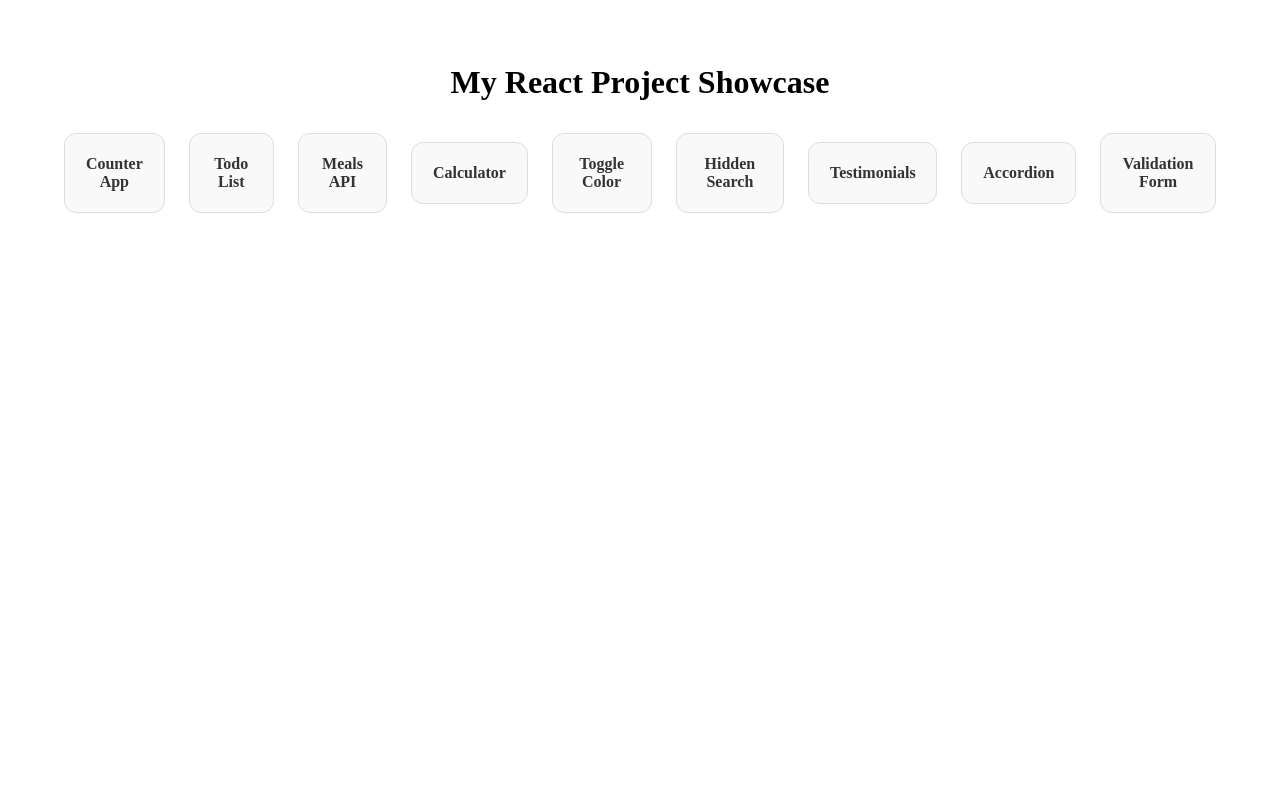
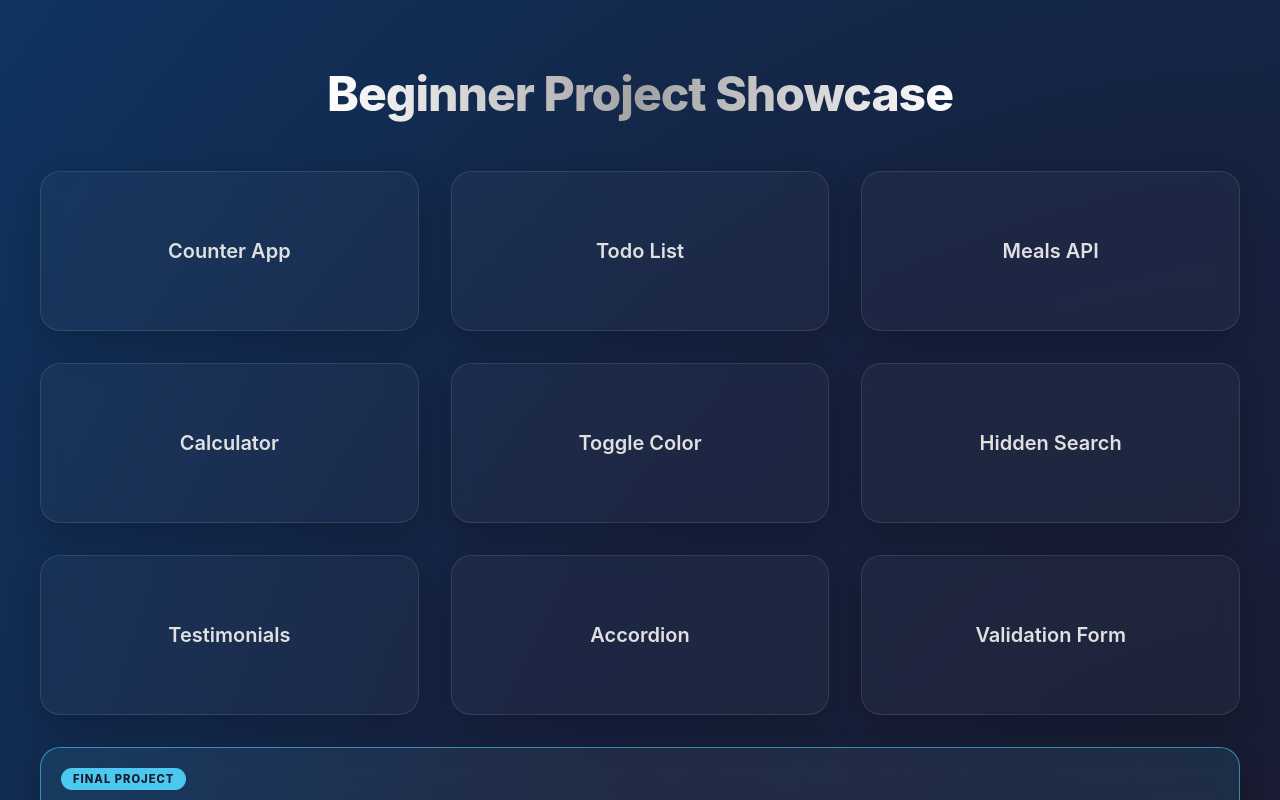
Before and after one commit to Frankuccino/react-project-demos, a React (Vite) app: page / in a window 1280 px wide. Built offline with nearby package versions, Linux system fonts and the light colour scheme; a web font is replaced by a local one.

Commit message:
Polished Application with complete rotues and final project route linked, ready for deployment

```diff
--- a/src/App.jsx
+++ b/src/App.jsx
@@ -1,6 +1,7 @@
 import { BrowserRouter as Router, Routes, Route, Link } from "react-router-dom";
 // import { useId } from "react";
 import "./index.css";
+import styles from "../src/styles/home.module.css";
 
 // Components
 import Counter from "./components/Counter";
@@ -54,39 +55,49 @@ function Home() {
     { title: "Testimonials", path: "/testimonials" },
     { title: "Accordion", path: "/accordion" },
     { title: "Validation Form", path: "/form" },
+    {
+      title: "Products Filter",
+      path: "https://react-products-filtering.vercel.app/",
+      isExternal: true,
+    },
   ];
 
   return (
-    <main style={{ padding: "4rem", textAlign: "center" }}>
-      <h1>My React Project Showcase</h1>
-      <div
-        style={{
-          display: "flex",
-          justifyContent: "center",
-          alignItems: "center",
-          gap: "1.5rem",
-          marginTop: "2rem",
-        }}
-      >
-        {projects.map((p) => (
-          <Link key={p.path} to={p.path} style={cardStyle}>
-            {p.title}
-          </Link>
-        ))}
+    <main className={styles.homeWrapper}>
+      <h1 className={styles.title}>Beginner Project Showcase</h1>
+
+      <div className={styles.grid}>
+        {projects.map((p) => {
+          // Determine classes: always 'card', add 'finalProject' if it's external
+          const cardClasses = p.isExternal
+            ? `${styles.card} ${styles.finalProject}`
+            : styles.card;
+
+          if (p.isExternal) {
+            return (
+              <a
+                key={p.path}
+                href={p.path}
+                className={cardClasses}
+                target="_blank"
+                rel="noopener noreferrer"
+              >
+                <div className={styles.badge}>Final Project</div>
+                {p.title}
+                <span className={styles.externalIcon}>↗</span>
+              </a>
+            );
+          }
+
+          return (
+            <Link key={p.path} to={p.path} className={cardClasses}>
+              {p.title}
+            </Link>
+          );
+        })}
       </div>
     </main>
   );
 }
 
-const cardStyle = {
-  padding: "1.3rem",
-  border: "1px solid #ddd",
-  borderRadius: "12px",
-  textDecoration: "none",
-  color: "#333",
-  background: "#f9f9f9",
-  fontWeight: "bold",
-  transition: "transform 0.2s",
-};
-
 export default App;
--- /dev/null
+++ b/src/styles/home.module.css
@@ -0,0 +1,109 @@
+.homeWrapper {
+  min-height: 100vh;
+  display: flex;
+  flex-direction: column;
+  align-items: center;
+  justify-content: center;
+  /* Premium Dark/Deep Gradient */
+  background: radial-gradient(
+    circle at bottom right,
+    #1a1a2e 0%,
+    #16213e 50%,
+    #0f3460 100%
+  );
+  padding: 4rem 2rem;
+  font-family:
+    "Inter",
+    -apple-system,
+    sans-serif;
+}
+
+.title {
+  color: #ffffff;
+  font-size: 3rem;
+  font-weight: 800;
+  margin-bottom: 3rem;
+  letter-spacing: -1px;
+  background: linear-gradient(to right, #fff, #a2a2a2, #fff);
+  -webkit-background-clip: text;
+  -webkit-text-fill-color: transparent;
+}
+
+.grid {
+  display: grid;
+  /* Responsive grid: creates as many columns as fit, at least 280px each */
+  grid-template-columns: repeat(auto-fit, minmax(280px, 1fr));
+  gap: 2rem;
+  width: 100%;
+  max-width: 1200px;
+}
+
+.card {
+  display: flex;
+  align-items: center;
+  justify-content: center;
+  height: 160px;
+  padding: 2rem;
+  text-decoration: none;
+  border-radius: 20px;
+  /* Glassmorphism Effect */
+  background: rgba(255, 255, 255, 0.03);
+  border: 1px solid rgba(255, 255, 255, 0.1);
+  backdrop-filter: blur(10px);
+
+  color: #e0e0e0;
+  font-size: 1.25rem;
+  font-weight: 600;
+  transition: all 0.4s cubic-bezier(0.175, 0.885, 0.32, 1.275);
+  box-shadow: 0 10px 30px rgba(0, 0, 0, 0.2);
+}
+
+.card:hover {
+  transform: translateY(-10px);
+  background: rgba(255, 255, 255, 0.1);
+  border-color: #4cc9f0; /* Soft neon highlight */
+  color: #ffffff;
+  box-shadow:
+    0 20px 40px rgba(0, 0, 5, 0.4),
+    0 0 20px rgba(76, 201, 240, 0.2);
+}
+
+.finalProject {
+  /* 🟢 This makes it take 100% width of the grid */
+  grid-column: 1 / -1;
+
+  height: 200px !important; /* Slightly taller for impact */
+  font-size: 1.8rem !important;
+  letter-spacing: 1px;
+  border: 1px solid rgba(76, 201, 240, 0.6) !important;
+  background: linear-gradient(
+    90deg,
+    rgba(76, 201, 240, 0.1) 0%,
+    rgba(255, 255, 255, 0.05) 50%,
+    rgba(76, 201, 240, 0.1) 100%
+  ) !important;
+}
+
+.badge {
+  position: absolute;
+  top: 20px;
+  left: 20px;
+  background: #4cc9f0;
+  color: #1a1a2e;
+  font-size: 0.7rem;
+  font-weight: 800;
+  text-transform: uppercase;
+  padding: 4px 12px;
+  border-radius: 50px;
+  letter-spacing: 1px;
+}
+
+/* Update grid to ensure it handles the span correctly */
+.grid {
+  display: grid;
+  grid-template-columns: repeat(auto-fit, minmax(280px, 1fr));
+  gap: 2rem;
+  width: 100%;
+  max-width: 1200px;
+  grid-auto-flow: dense; /* Helps fill gaps if order changes */
+}
```
